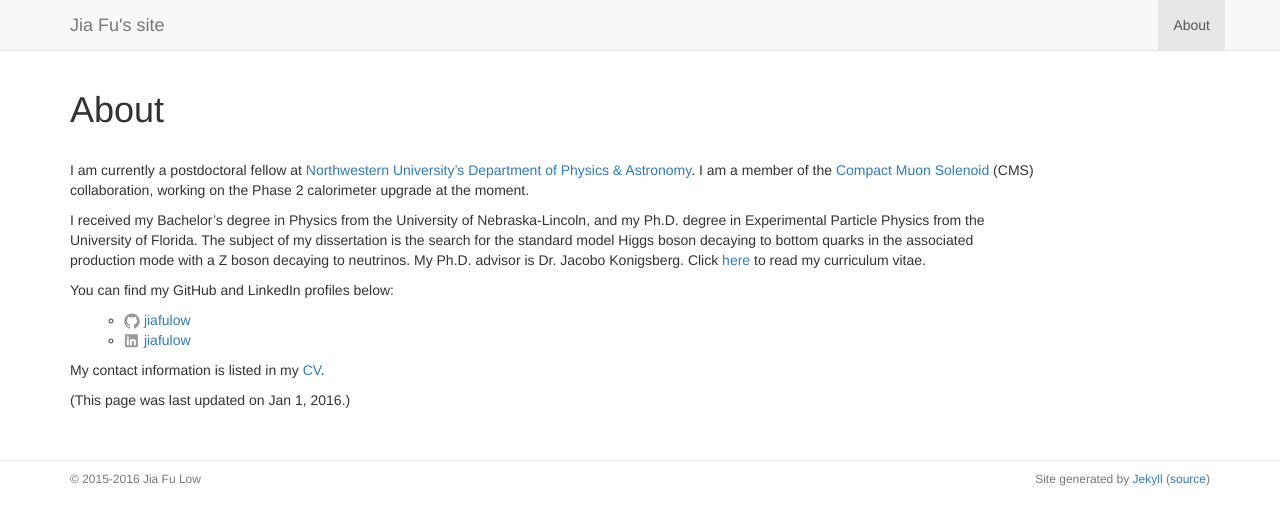
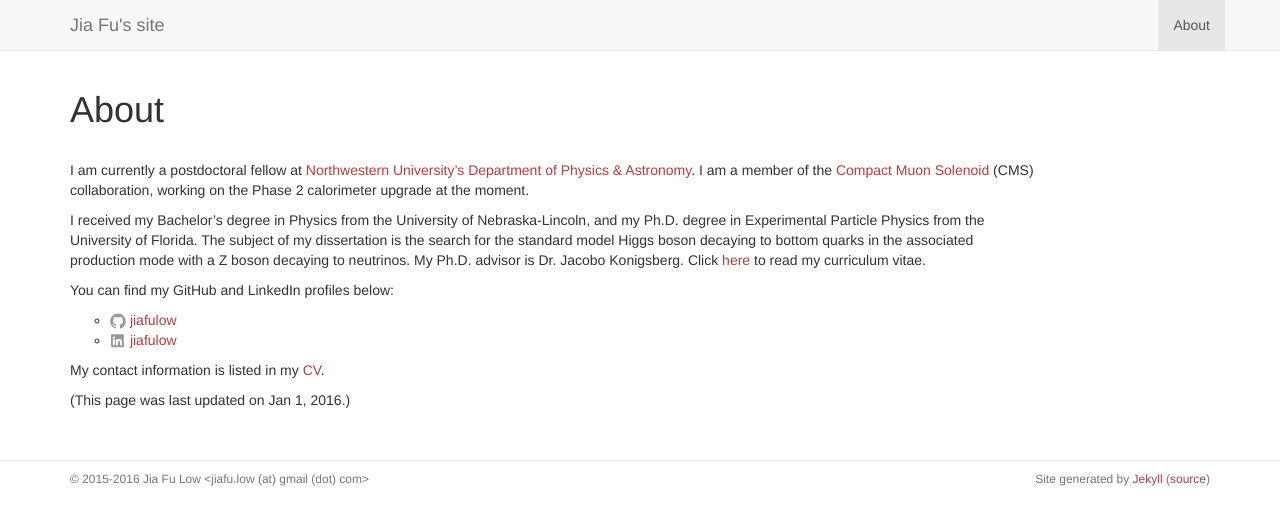
Before and after one commit to jiafulow/jiafulow.github.io, a Jekyll site: the page built from about.md, in a window 1280 px wide. Shown: the top 525 px of the page. Built offline with Jekyll 4.4.1, drawn with Linux system fonts in a browser that asks for light colours.

Commit message:
Minor optimizations

```diff
--- a/_includes/source.html
+++ b/_includes/source.html
@@ -3,7 +3,7 @@
     <div class="row">
       <div class="col-md-5">
         <ul class="text-left text-muted">
-          <li>&copy; 2015-2016 {{ site.author.name }}</li>
+          <li>&copy; 2015-2016 {{ site.author.name }} &lt;{{ site.author.email | replace:'@gmail.com', ' (at) gmail (dot) com' }}&gt;</li>
         </ul>
       </div>
       <div class="col-md-2">
--- a/css/jekyll-template.css
+++ b/css/jekyll-template.css
@@ -3,8 +3,6 @@
 
 .social-media-list {
     list-style: circle;
-    margin-left: 1em;
-    margin-right: 1em;
 }
 
 /**
@@ -32,3 +30,21 @@
 
 .post-content {
   margin-bottom: 30px; }
+
+/**
+ * Links
+ */
+a {
+  color: #ac4142;
+  text-decoration: none;
+}
+a:hover,
+a:focus {
+  color: #742c2d;
+  text-decoration: underline;
+}
+a:focus {
+  outline: thin dotted;
+  outline: 5px auto -webkit-focus-ring-color;
+  outline-offset: -2px;
+}
```
Also changed, not shown: README.md.
